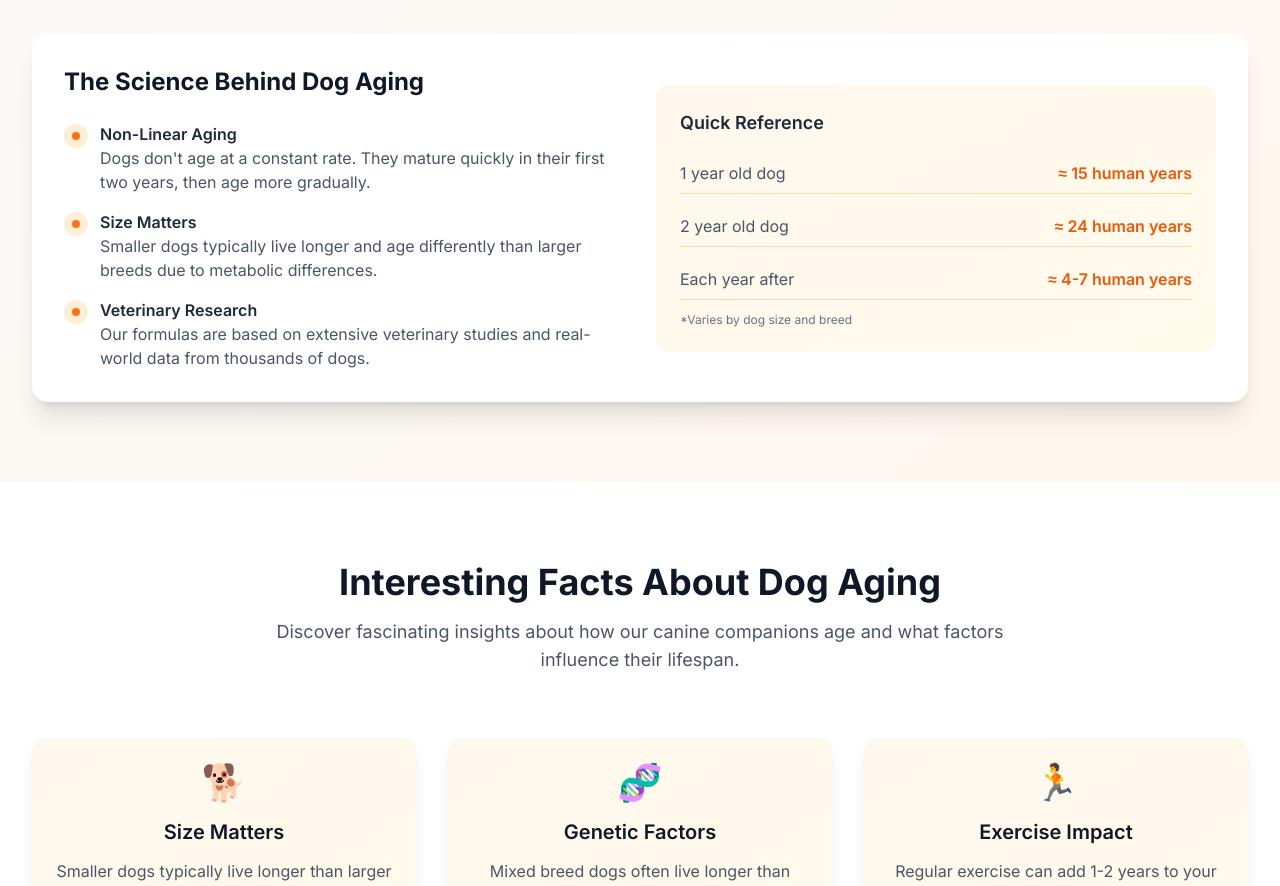
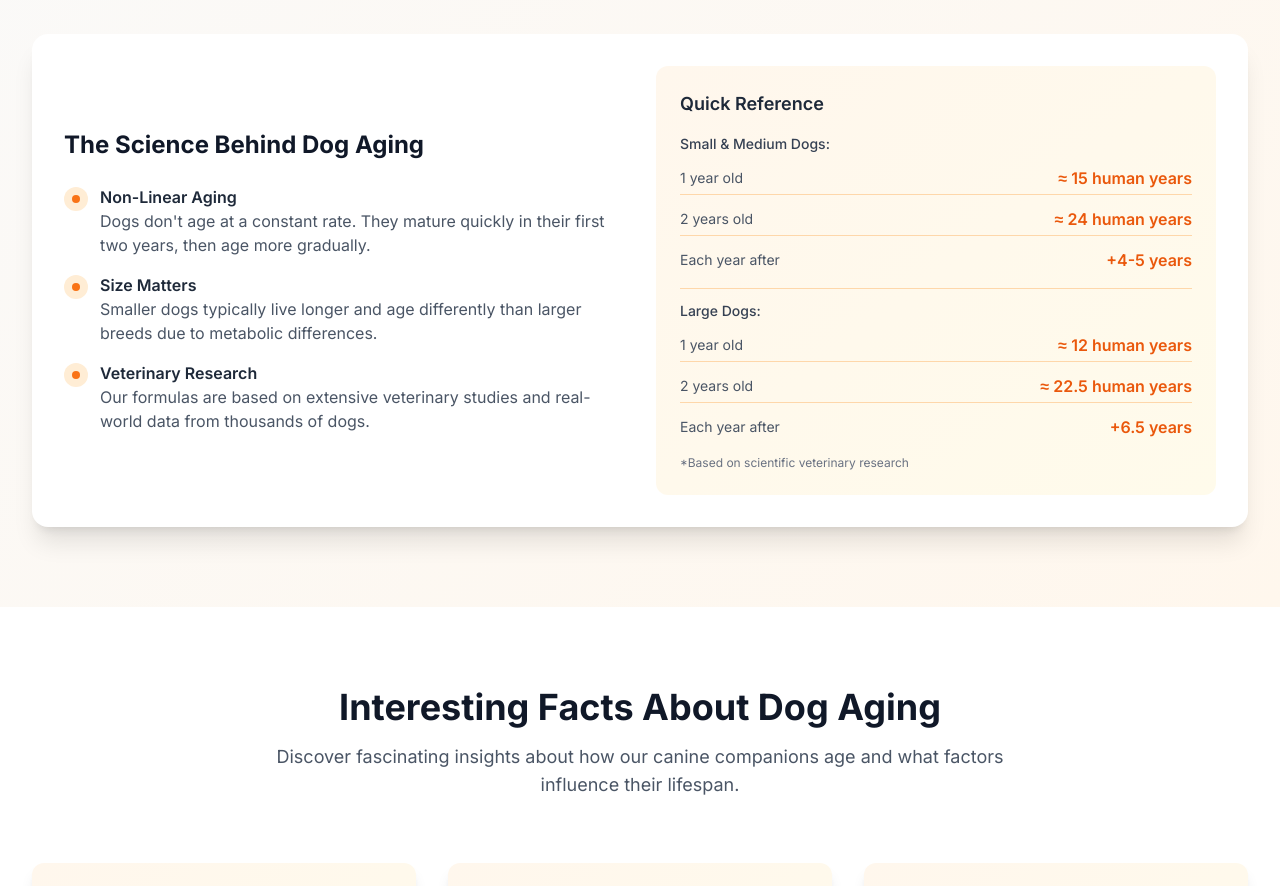
Before and after one commit to yinside/dogyearsinhumanyears, a Next.js app: page / in a window 1280 px wide. Shown: the part 2480-3366 px from the top of the page. Built offline with nearby package versions, Linux system fonts and the light colour scheme; no server answers.

Commit message:
Fix logic inconsistency: update Quick Reference in HowItWorks to match actual calculator formulas for different dog sizes

```diff
--- a/src/components/ui/HowItWorks.tsx
+++ b/src/components/ui/HowItWorks.tsx
@@ -109,20 +109,40 @@ const HowItWorks = () => {
             <div className="bg-gradient-to-br from-orange-50 to-amber-50 rounded-xl p-6">
               <h4 className="text-lg font-semibold text-gray-800 mb-4">Quick Reference</h4>
               <div className="space-y-3">
-                <div className="flex justify-between items-center py-2 border-b border-orange-200">
-                  <span className="text-gray-600">1 year old dog</span>
-                  <span className="font-semibold text-orange-600">≈ 15 human years</span>
+                <div className="space-y-2">
+                  <div className="text-sm font-medium text-gray-700 mb-2">Small & Medium Dogs:</div>
+                  <div className="flex justify-between items-center py-1 border-b border-orange-200">
+                    <span className="text-gray-600 text-sm">1 year old</span>
+                    <span className="font-semibold text-orange-600">≈ 15 human years</span>
+                  </div>
+                  <div className="flex justify-between items-center py-1 border-b border-orange-200">
+                    <span className="text-gray-600 text-sm">2 years old</span>
+                    <span className="font-semibold text-orange-600">≈ 24 human years</span>
+                  </div>
+                  <div className="flex justify-between items-center py-1">
+                    <span className="text-gray-600 text-sm">Each year after</span>
+                    <span className="font-semibold text-orange-600">+4-5 years</span>
+                  </div>
                 </div>
-                <div className="flex justify-between items-center py-2 border-b border-orange-200">
-                  <span className="text-gray-600">2 year old dog</span>
-                  <span className="font-semibold text-orange-600">≈ 24 human years</span>
+
+                <div className="space-y-2 pt-3 border-t border-orange-200">
+                  <div className="text-sm font-medium text-gray-700 mb-2">Large Dogs:</div>
+                  <div className="flex justify-between items-center py-1 border-b border-orange-200">
+                    <span className="text-gray-600 text-sm">1 year old</span>
+                    <span className="font-semibold text-orange-600">≈ 12 human years</span>
+                  </div>
+                  <div className="flex justify-between items-center py-1 border-b border-orange-200">
+                    <span className="text-gray-600 text-sm">2 years old</span>
+                    <span className="font-semibold text-orange-600">≈ 22.5 human years</span>
+                  </div>
+                  <div className="flex justify-between items-center py-1">
+                    <span className="text-gray-600 text-sm">Each year after</span>
+                    <span className="font-semibold text-orange-600">+6.5 years</span>
+                  </div>
                 </div>
-                <div className="flex justify-between items-center py-2 border-b border-orange-200">
-                  <span className="text-gray-600">Each year after</span>
-                  <span className="font-semibold text-orange-600">≈ 4-7 human years</span>
-                </div>
+
                 <div className="text-xs text-gray-500 mt-3">
-                  *Varies by dog size and breed
+                  *Based on scientific veterinary research
                 </div>
               </div>
             </div>
```
